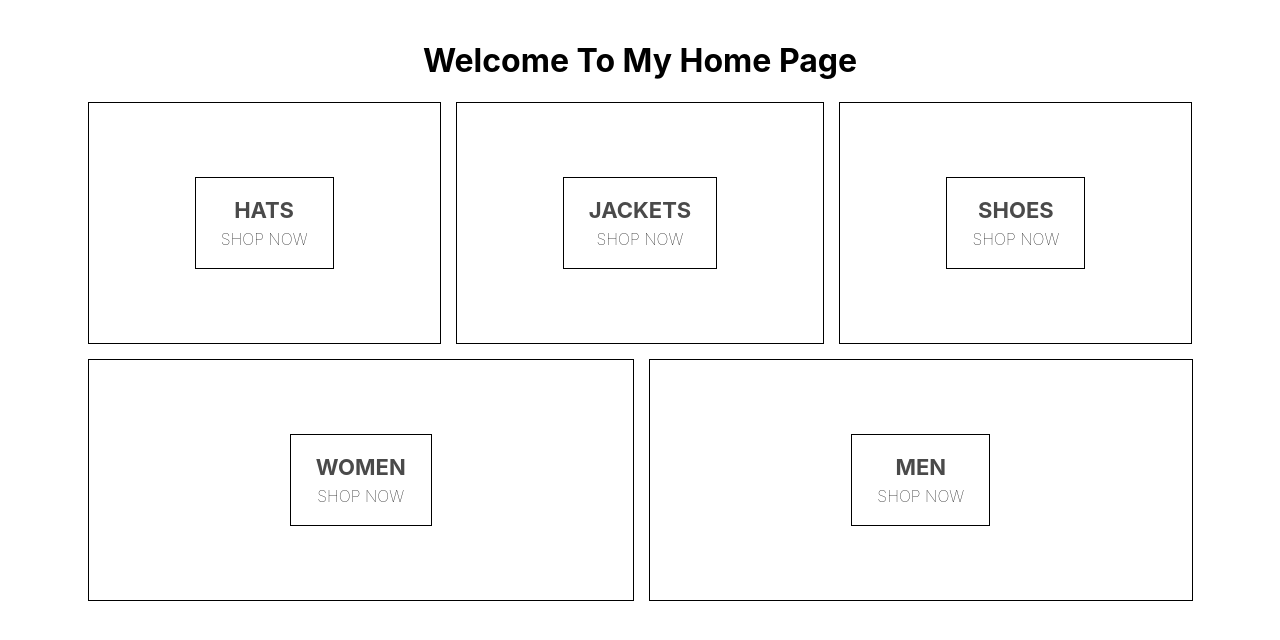
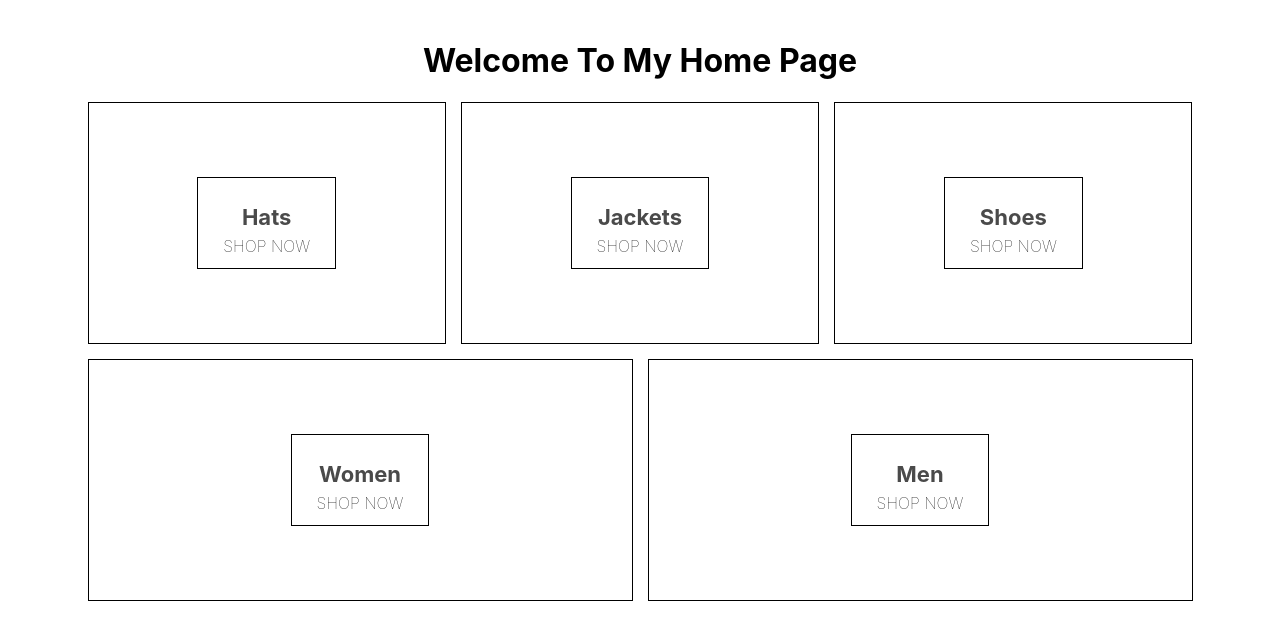
Before and after one commit to iqbalrafat/rares-clothing, a React (Create React App) app: page / in a window 1280 px wide. Shown: the top 640 px of the page. Built offline with nearby package versions, Linux system fonts and the light colour scheme; the HTML template or start-up script is replaced by a standard one.

Commit message:
[rares-clothing]--created menu component and apply styles

```diff
--- a/src/HomePage.Component.jsx
+++ b/src/HomePage.Component.jsx
@@ -1,40 +1,19 @@
 import React from 'react'
 import './homepage.styles.scss'
+import MenuItem from './menu-item.component'
 
 const HomePage=()=>(
   <div className="homepage">
     <h1>Welcome To My Home Page</h1>
+
     <div className="directory-menu">
-      <div className="menu-item">
-          <div className="content">
-            <div className="title">HATS</div>
-            <span className="subtitle">SHOP NOW</span>
-          </div>
-      </div>
-      <div className="menu-item">
-          <div className="content">
-            <div className="title">JACKETS</div>
-            <span className="subtitle">SHOP NOW</span>
-          </div>
-      </div>
-      <div className="menu-item">
-          <div className="content">
-            <div className="title">SHOES</div>
-            <span className="subtitle">SHOP NOW</span>
-          </div>
-      </div>
-      <div className="menu-item">
-          <div className="content">
-            <div className="title">WOMEN</div>
-            <span className="subtitle">SHOP NOW</span>
-          </div>
-      </div>
-      <div className="menu-item">
-          <div className="content">
-            <div className="title">MEN</div>
-            <span className="subtitle">SHOP NOW</span>
-          </div>
-      </div>
+
+       <MenuItem title="Hats" />
+       <MenuItem title="Jackets" />
+       <MenuItem title="Shoes" />
+       <MenuItem title="Women" />
+       <MenuItem title="Men" />
+
     </div>
   </div>
 )
--- /dev/null
+++ b/src/menu-item.component.jsx
@@ -0,0 +1,13 @@
+import React from 'react';
+import './menu-item.styles.scss';
+
+//we can use prop to replace hard coaded title etc or we can refactor just the title etc that we need.
+const MenuItem=({title})=>(
+  <div className="menu-item">
+    <div className="content">
+      <h1 className="title">{title}</h1>
+      <span className="subtitle">SHOP NOW</span>
+    </div>
+  </div>
+);
+export default MenuItem;
--- /dev/null
+++ b/src/menu-item.styles.scss
@@ -0,0 +1,40 @@
+.menu-item {
+  min-width: 30%;
+  height: 240px;
+  flex: 1 1 auto;
+  display: flex;
+  align-items: center;
+  justify-content: center;
+  border: 1px solid black;
+  margin: 0 7.5px 15px;
+
+  &:first-child {
+    margin-right: 7.5px;
+  }
+
+  &:last-child {
+    margin-left: 7.5px;
+  }
+
+  .content {
+    height: 90px;
+    padding: 0 25px;
+    display: flex;
+    flex-direction: column;
+    align-items: center;
+    justify-content: center;
+    border: 1px solid black;
+
+    .title {
+      font-weight: bold;
+      margin-bottom: 6px;
+      font-size: 22px;
+      color: #4a4a4a;
+    }
+
+    .subtitle {
+      font-weight: lighter;
+      font-size: 16px;
+    }
+  }
+}
```
